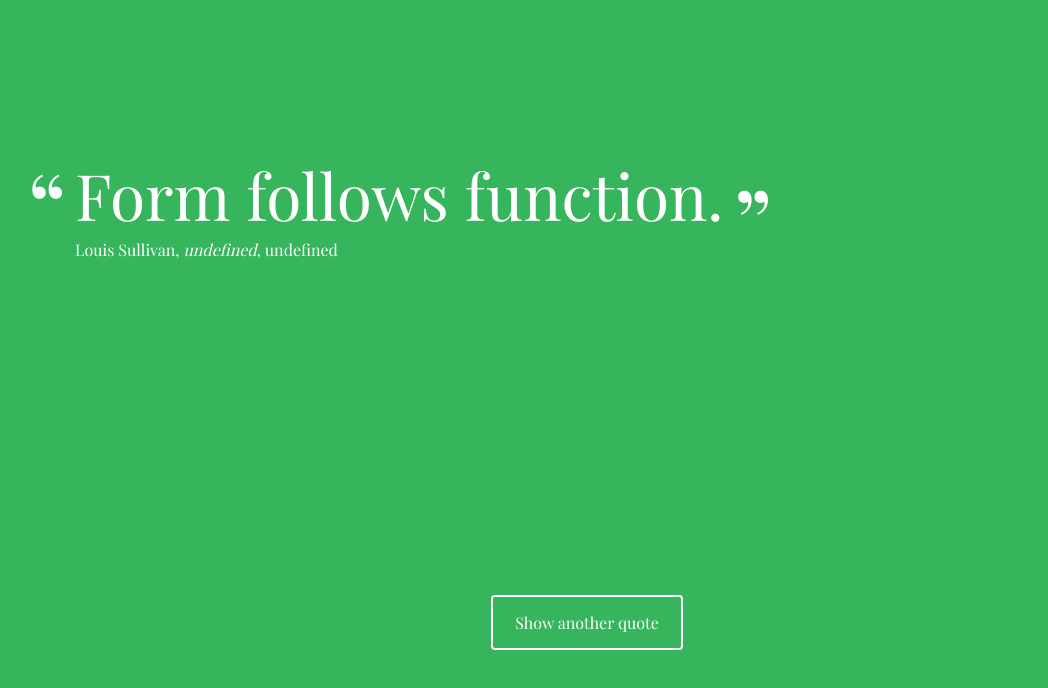
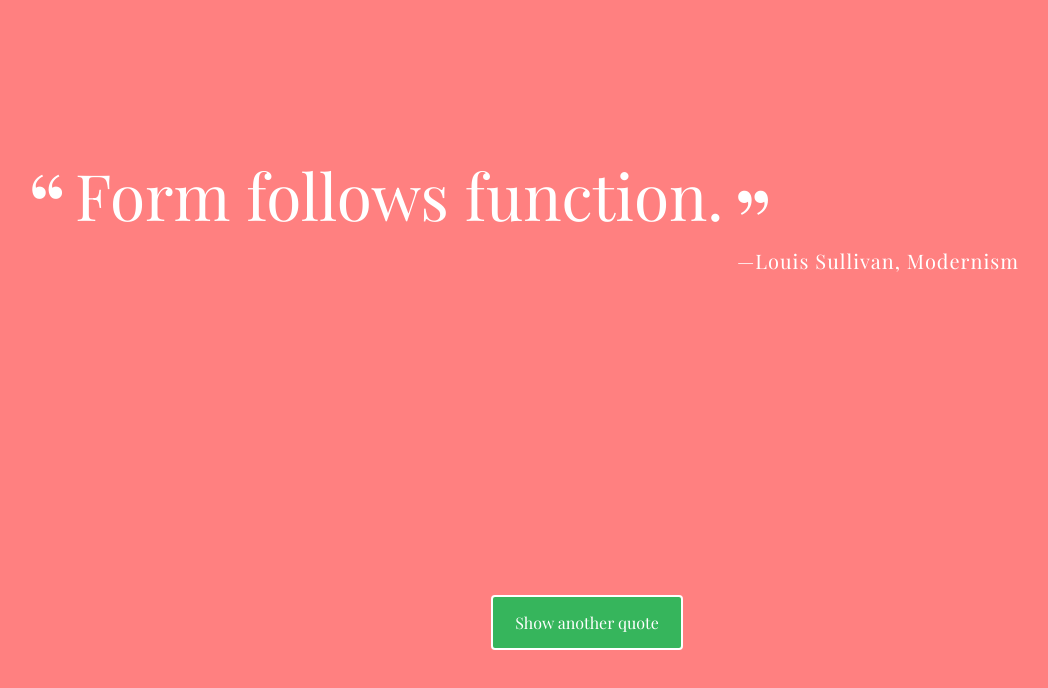
Before and after one commit to monifra/A-Random-Quote-Generator, a plain HTML site: page index.html in a window 1280 px wide. Both pictures are taken after a click on the button "Show another quote". Shown: the whole page, without its empty margins (53-1101 px from the left). Drawn offline with nearby package versions, Linux system fonts and the light colour scheme; a web font is replaced by a local one.

Commit message:
Final changes

```diff
--- a/css/styles.css
+++ b/css/styles.css
@@ -3,6 +3,9 @@
  * Random Quote Generator - CSS
  */
 
+#color{
+
+}
 body {
   background-color: #36b55c;
   color: white;
@@ -71,6 +74,11 @@ body {
   font-style: normal;
 }
 
+.tags:before {
+  content: ", ";
+  font-style: normal;
+}
+
 #loadQuote {
   position: fixed;
   width: 12em;
--- a/index.html
+++ b/index.html
@@ -1,3 +1,4 @@
+
 <!DOCTYPE html>
 <html lang="en">
 <head>
@@ -8,7 +9,7 @@
   <link rel="stylesheet" href="css/normalize.css">
   <link rel="stylesheet" href="css/styles.css">
 </head>
-<body>
+<body id="color">
   <div class="container">
 
     <div id="quote-box">
--- a/js/script.js
+++ b/js/script.js
@@ -2,96 +2,111 @@
 Treehouse FSJS Techdegree:
 project 1 - A Random Quote Generator
 ******************************************/
+/***
+A random quote generator is an app that displays random quotes by famous architects each time the button 'show another quote' is clicked.
+An app also automatically refreshes quotes after 20s and chooses random background color. An app always displays informations like: quote, source,
+tags and shows citation ,and year if this properties exists in object.
 
-// Study guide for this project - https://drive.google.com/file/d/1s5grutGuQFwJcQP8bFwEI69Q8FCkGdDk/view?usp=sharing
+I'm trying for the "Exceeds Expectations" grade.
+***/
 
 
 /***
-  Create the array of quote objects and name it `quotes`.
-  Add at least five quote objects to the `quotes` array.
-  Give each quote object a `quote` and `source` property.
-  Add the `citation` property to at least one object in the array.
-  Add the `year` property to at least one object in the array.
-  Use console.log() to log your array of quotes to the console.
+  An array of objects with quotes by famous architects from which the app will choose random quotes.
 ***/
+
 const quotes = [
   {
     quote:"Less is more.",
     source:"Ludwig Mies Van Der Rohe",
-    movement:"Modernism"
+    tags:"Modernism"
   },
   {
     quote:"A doctor can bury his mistakes, but an architect can only advise his clients to plant vines.",
     source:"Frank Lloyd Wright",
-    movement:"Organic architecture"
+    tags:"Organic architecture"
   },
   {
     quote:"Less is a bore.",
     source:"Robert Venturi",
-    movement:"Postmodernism"
+    tags:"Postmodernism"
   },
   {
     quote:"Nothing in this world is more simple and more cheap than making cities that provide better for people.",
     source:"Jan Gehl ",
-    movement:"Modern urban design",
+    tags:"Modern urban design",
     citation:"Interview",
     year:2013
   },
   {
     quote:"Form follows function.",
     source:"Louis Sullivan",
-    movement:"Modernism"
+    tags:"Modernism"
   },
   {
     quote:"A house is a machine for living in.",
     source:"Le Corbusier",
-    movement:"Modernism",
+    tags:"Modernism",
     citation:"manifesto Vers Une Architecture",
     year:1927
   },
   {
     quote:"If less is more, maybe nothing is everything.",
     source:"Rem Koolhaas",
-    movement:"Modern",
+    tags:"Modern",
   },
   {
     quote:"Vision separates us from the world whereas the other senses unite us with it.",
     source:"Juhani Pallasmaa",
-    movement:"Constructivism",
+    tags:"Constructivism",
     citation:"The Eyes of the Skin: Architecture and the Senses.",
     year:1996
   },
   {
     quote:"The mind is like an umbrella. Its most useful when open.",
     source:"Walter Gropius",
-    movement:"Modernism"
+    tags:"Modernism"
   },
   {
     quote:"Architecture is like writing. You have to edit it over and over so it looks effortless.",
     source:"Zaha Hadid",
-    movement:"Deconstructivism"
+    tags:"Deconstructivism"
   },
   {
     quote:"Architects spend an entire life with this unreasonable idea that you can fight against gravity.",
     source:"Renzo Piano",
-    movement:"Modern"
+    tags:"Modern"
   },
   {
     quote:"As an architect you design for the present, with an awareness of the past, for a future which is essentially unknown.",
     source:"Norman Foster",
-    movement:"Modern"
+    tags:"Modern"
   },
   {
     quote:"Art should be created for life, not for the museum.",
     source:"Jean Nouvel",
-    movement:"Modern"
+    tags:"Modern"
   }
 ];
 
 /***
-  Create the `getRandomQuote` function to:
-   - Create a variable to store a random number
-   - Cse the random number to `return` a random quote object from the `quotes` array.
+ An array with random colors which will be use to change background colors.
+***/
+
+const colors =['#36b55c','#ff8080', '#33bbff', '#ffa31a', '#b366ff', '#cccc00', '#cc0044','#993366','#80bfff',' #ffb31a', '#4080bf', '#88cc00'];
+
+/***
+  getRandomBackgroundColor() function that will choose random color from colors array
+***/
+
+function getRandomBackgroundColor(){
+  let storeRandom = Math.floor(Math.random()*colors.length); // generates a random number between 0 and 11 and stores it in storeColor variable
+  let randomColor = colors[storeRandom]; // stores a random color from colors array
+  return randomColor; // returns random color
+}
+
+/***
+  getRandomQuote() function will choose a random quote from quotes array
 ***/
 
 function getRandomQuote(){
@@ -100,49 +115,46 @@ function getRandomQuote(){
   return randomQuote; // returns random quote
 }
 
-// console.log(getRandomQuote());
-
 /***
-  Create the `printQuote` function to:
-   - Call the `getRandomQuote` function and assign it to a variable.
-   - Create a variable for the HTML string and set it equal to an empty string.
-   - Use the HTML template in the instructions or the markup in the index.html file, AND
-     the random quote vairable to build your HTML string.
-   - Add the quote and source section to the HTML string.
-   - Use an if statement to check for the citation property before adding it to the HTML string.
-   - Use an if statement to check for the year property before adding it to the HTML string.
-   - Don't forget to close that final `p` tag.
-   - Set the `innerHTML` of the `quote-box` div to the HTML string.
+  printQuote() function generates a quote string, prints it to the page and change the color of the background
 ***/
 
 function printQuote(){
   let storeQuote = getRandomQuote(); // variable storeQuote stores random quote from getRandomQuote() function
   let buildString = ""; // create a variable with an empty string
+
+  //build string with quotes, source, citation, year and tags
   buildString += "<p class='quote'>";
   buildString += storeQuote.quote + "</p>";
-  buildString += "<p class='surce'>" + storeQuote.source;
-  if (storeQuote.citation != "undefined"){
-    buildString += "<span class='citation'>" + storeQuote.citation + "</span>";
+  buildString += "<p class='source'>" + storeQuote.source;
+  if (storeQuote.citation){
+    buildString += "<span class='citation'>" + storeQuote.citation + "</span>"; // When citation property exist in object add it to string
   }
-  if (storeQuote.year != "undefined"){
-    buildString += "<span class='year'>" + storeQuote.year + "</span>";
+  if (storeQuote.year){
+    buildString += "<span class='year'>" + storeQuote.year + "</span>"; // When year property exist in object add it to string
+  }
+  if (storeQuote.tags){
+    buildString += "<span class='tags'>" + storeQuote.tags + "</span>"; // When tags property exist in object add it to string
   }
   buildString += "</p>";
-  return buildString;
+
+  document.getElementById('quote-box').innerHTML = buildString; // A quote is print in our html
+  document.getElementById('color').style.backgroundColor = getRandomBackgroundColor();// changes background color of body by targetting color Id
 }
 
-// console.log(printQuote());
 
-document.getElementById('quote-box').innerHTML = printQuote();
+// Auto refresh the quote. This function will change quote automatically after 20 seconds.
+
+function autoRefresh(){
+  setInterval(printQuote,20000);
+}
 
 /***
   When the "Show another quote" button is clicked, the event listener
   below will be triggered, and it will call, or "invoke", the `printQuote`
-  function. So do not make any changes to the line of code below this
-  comment.
+  function.
 ***/
 
-document.getElementById('loadQuote').addEventListener("click", printQuote, false);
+  document.getElementById('loadQuote').addEventListener("click",printQuote, false);
 
-
-// Remember to delete the comments that came with this file, and replace them with your own code comments.
+  autoRefresh(); // Will refresh quote after 20s.
```
